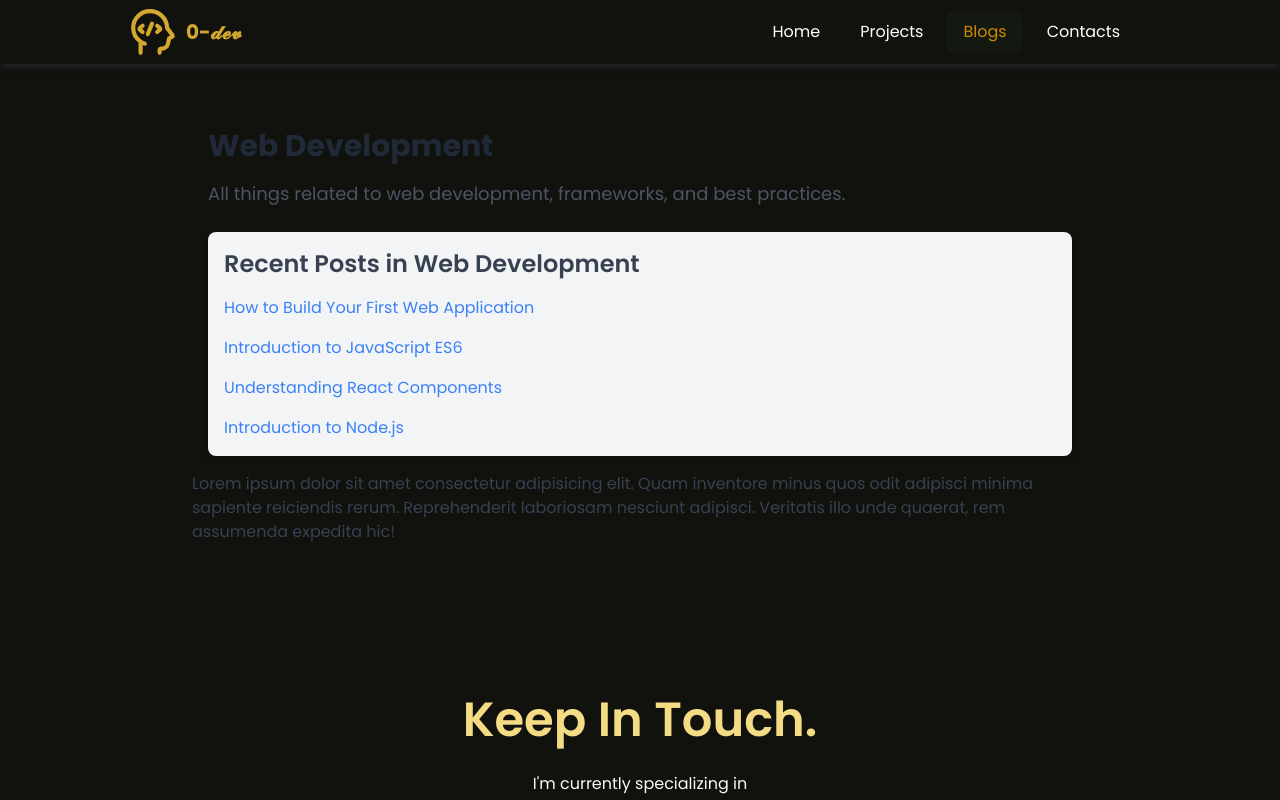
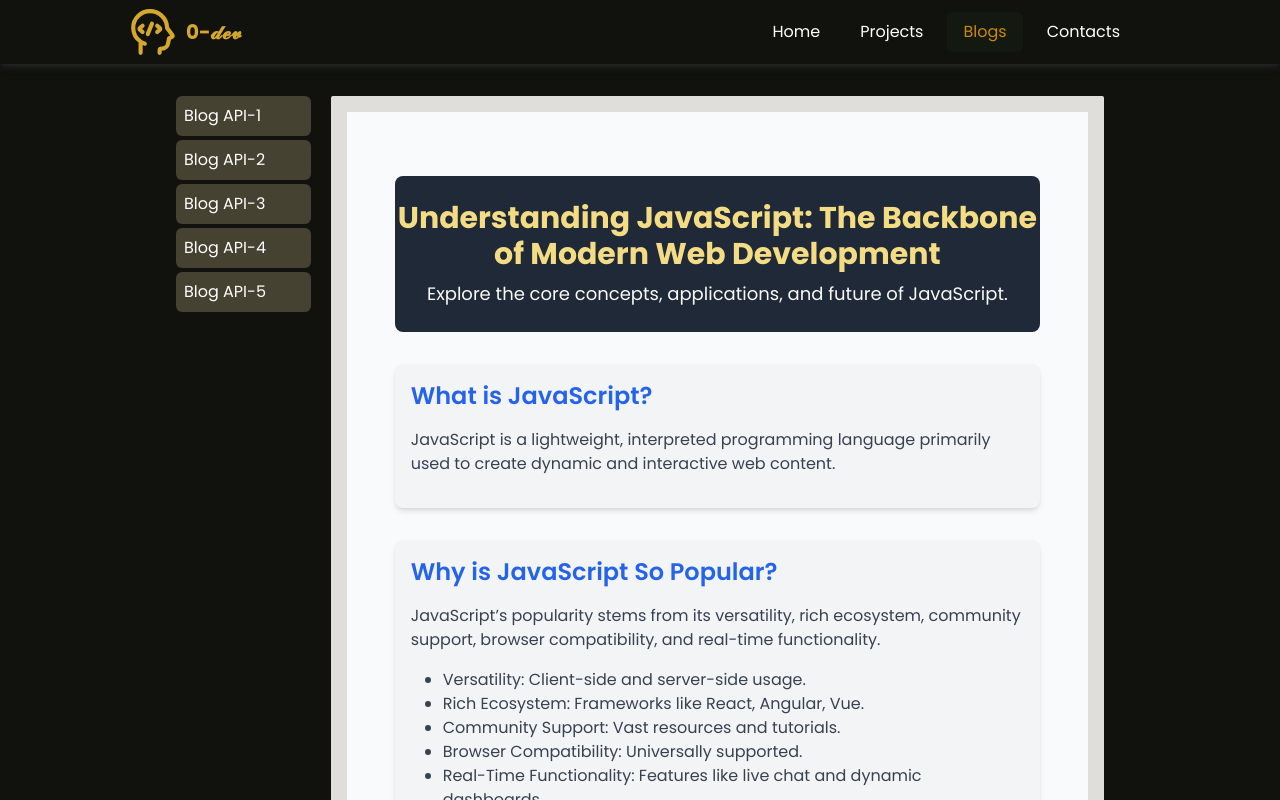
Before and after one commit to jahid-111/Portfolio-r, a React (Vite) app: page /blogs/1 in a window 1280 px wide. Shown: the top 800 px of the page. Built offline with nearby package versions, Linux system fonts and the light colour scheme; a web font is replaced by a local one.

Commit message:
BlogUI : structureContent

```diff
--- a/src/BlogLayout.jsx
+++ b/src/BlogLayout.jsx
@@ -1,65 +1,17 @@
-import { useState } from "react";
-import { IoMdArrowDropdown } from "react-icons/io";
-import { MdArrowDropUp } from "react-icons/md";
-import { Link, Outlet } from "react-router-dom";
+import { Outlet } from "react-router-dom";
+import BlogNavigation from "./components/blogComponents/BlogNavigation";
 
 const BlogLayout = () => {
-  const [open, setOpen] = useState(false);
-
   return (
-    <div className="w-full mx-auto my-24">
+    <div className="w-full md:flex justify-center gap-5 mx-auto my-24">
       {/* Navbar and Dropdown Mobile */}
-      <div className="relative">
-        {/* Menu Button */}
-        <div className="md:hidden mx-2 flex justify-start items-center border-b border-[#464232]">
-          <button
-            onClick={() => setOpen((prev) => !prev)}
-            className="px-2 focus:outline-none w-full"
-            aria-label="Toggle menu"
-          >
-            {!open ? (
-              <div className=" flex justify-center items-center">
-                <IoMdArrowDropdown className="h-10 w-10" />
-                <p>More Blogs</p>
-              </div>
-            ) : (
-              <div className=" flex justify-center items-center">
-                <MdArrowDropUp className="h-10 w-10" />
-
-                <p>Collapse</p>
-              </div>
-            )}
-          </button>
-        </div>
-
-        {/* Dropdown Menu with Transition */}
-        <div
-          className={`absolute top-10 left-2 right-2 px-2 flex flex-col bg-[#464232] z-10 rounded-b-lg shadow-lg transition-all duration-300 ease-in-out transform ${
-            open ? "opacity-100 translate-y-0" : "opacity-0 -translate-y-4"
-          }`}
-        >
-          {[...Array(5)].map((_, i) => (
-            <Link
-              onClick={() => setOpen(false)} // Close dropdown on link click
-              key={i}
-              to={`/blogs/${i}`}
-              className="text-white border-b border-gray-500 p-3 hover:bg-[#39372d] rounded-md"
-            >
-              Blog API-{i}
-            </Link>
-          ))}
-        </div>
+      <div className="relative  md:w-2/12">
+        <BlogNavigation />
       </div>
 
       {/* Main Content */}
-      <div className="w-full p-4">
+      <div className="w-full md:w-10/12 p-4 bg-[#dfdeda] rounded-sm">
         <Outlet />
-        <p className="text-gray-700">
-          Lorem ipsum dolor sit amet consectetur adipisicing elit. Quam
-          inventore minus quos odit adipisci minima sapiente reiciendis rerum.
-          Reprehenderit laboriosam nesciunt adipisci. Veritatis illo unde
-          quaerat, rem assumenda expedita hic!
-        </p>
       </div>
     </div>
   );
--- a/src/components/blogComponents/BlogNavigation.jsx
+++ b/src/components/blogComponents/BlogNavigation.jsx
@@ -1,118 +1,66 @@
-// import { useState } from "react";
-// import { FaChevronCircleLeft, FaChevronCircleRight } from "react-icons/fa";
-// import { Link } from "react-router-dom";
-
-// export default function BlogNavigation() {
-//   const [blogCategory, setBlogCategory] = useState(false);
-//   console.log(blogCategory);
-//   return (
-//     <div className=" w-full flex">
-//       {blogCategory && (
-//         <div className=" w-full flex flex-col">
-//           {[...Array(5)].map((_, i) => (
-//             <Link
-//               key={i}
-//               to={`/blogs/${i}`} // Dynamic link to the blog category page
-//               className="hover:underline text-white border py-2"
-//             >
-//               <span> Blog API- {i}</span>
-//             </Link>
-//           ))}
-//         </div>
-//       )}
-//       <div className=" absolute  right-0 top-16">
-//         <button onClick={() => setBlogCategory((prev) => !prev)}>
-//           {!blogCategory ? (
-//             <FaChevronCircleRight className=" h-8 w-8" />
-//           ) : (
-//             <FaChevronCircleLeft className=" h-8 w-8" />
-//           )}
-//         </button>
-//       </div>
-//     </div>
-//   );
-// }
-import React, { useState } from "react";
-import { FaChevronCircleRight, FaChevronCircleLeft } from "react-icons/fa";
+import { useState } from "react";
+import { IoMdArrowDropdown } from "react-icons/io";
+import { MdArrowDropUp } from "react-icons/md";
 import { Link } from "react-router-dom";
 
-const SwipeNav = () => {
-  const [isOpen, setIsOpen] = useState(false);
-  const [startX, setStartX] = useState(null);
-
-  const handleTouchStart = (e) => {
-    setStartX(e.touches[0].clientX);
-  };
-
-  const handleTouchEnd = (e) => {
-    const endX = e.changedTouches[0].clientX;
-
-    if (startX !== null) {
-      const deltaX = endX - startX;
-
-      // Swipe left to right to open
-      if (deltaX > 50) {
-        setIsOpen(true);
-      }
-
-      // Swipe right to left to close
-      if (deltaX < -50) {
-        setIsOpen(false);
-      }
-    }
-
-    setStartX(null);
-  };
-
-  const toggleNav = () => {
-    setIsOpen((prev) => !prev);
-  };
+export default function BlogNavigation() {
+  const [open, setOpen] = useState(false);
 
   return (
-    <div
-      className="relative bg-gray-100 h-full"
-      onTouchStart={handleTouchStart}
-      onTouchEnd={handleTouchEnd}
-      style={{ touchAction: "pan-y" }} // Prevent conflicts with vertical scrolling
-    >
-      <div
-        className={`fixed top-0 left-0 h-full bg-blue-600 text-white shadow-md transition-transform duration-300 ${
-          isOpen ? "translate-x-0" : "-translate-x-full"
-        }`}
-        style={{ width: "250px" }}
-      >
-        <div className="p-4">
-          <button onClick={toggleNav} className="text-xl mb-4">
-            <FaChevronCircleLeft />
-          </button>
+    <div>
+      {/* Menu Button */}
+      <div className="md:hidden mx-2 flex justify-start items-center border-b border-[#464232]">
+        <button
+          onClick={() => setOpen((prev) => !prev)}
+          className="px-2 focus:outline-none w-full"
+          aria-label="Toggle menu"
+        >
+          {!open ? (
+            <div className="flex justify-center items-center">
+              <IoMdArrowDropdown className="h-10 w-10" />
+              <p>More Blogs</p>
+            </div>
+          ) : (
+            <div className="flex justify-center items-center">
+              <MdArrowDropUp className="h-10 w-10" />
+              <p>Collapse</p>
+            </div>
+          )}
+        </button>
+      </div>
+
+      {/* Dropdown Menu with Transition */}
+      {open && (
+        <div
+          className={`absolute top-10 left-2 right-2 px-2 flex flex-col bg-[#464232] z-10 rounded-b-lg shadow-lg transition-all duration-300 ease-in-out`}
+        >
+          {[...Array(5)].map((_, i) => (
+            <Link
+              onClick={() => setOpen(false)} // Close dropdown on link click
+              key={i}
+              to={`/blogs/${i}`}
+              className="text-white border-b border-gray-500 p-3 hover:bg-[#39372d] rounded-md"
+            >
+              Blog API-{i + 1}
+            </Link>
+          ))}
+        </div>
+      )}
+
+      {/* Static Blog Links */}
+      <div className=" hidden md:block">
+        <div className="flex flex-col gap-1">
           {[...Array(5)].map((_, i) => (
             <Link
               key={i}
               to={`/blogs/${i}`}
-              className="block hover:underline py-2"
+              className="text-white border-gray-500 p-2 bg-[#464232] hover:bg-[#39372d] rounded-md"
             >
-              Blog API-{i}
+              Blog API-{i + 1}
             </Link>
           ))}
         </div>
       </div>
-
-      {/* Main content */}
-      <div className="h-full flex items-center justify-center">
-        {!isOpen && (
-          <button
-            onClick={toggleNav}
-            className="fixed left-4 top-1/2 transform -translate-y-1/2 text-blue-600 text-2xl"
-          >
-            <FaChevronCircleRight />
-          </button>
-        )}
-        <h1 className="text-center text-gray-700 text-xl">
-          Swipe or Click to Open the Navigation Menu
-        </h1>
-      </div>
     </div>
   );
-};
-
-export default SwipeNav;
+}
--- a/src/routes/BlogCategory.jsx
+++ b/src/routes/BlogCategory.jsx
@@ -1,89 +1,153 @@
-import { useParams } from "react-router-dom";
+import { useState } from "react";
 
-// Dummy blog data
-const blogData = [
-  {
-    id: "1",
-    title: "Web Development",
-    description:
-      "All things related to web development, frameworks, and best practices.",
-  },
-  {
-    id: "2",
-    title: "JavaScript",
-    description:
-      "Everything about JavaScript - from ES6 features to frameworks.",
-  },
-  {
-    id: "3",
-    title: "React.js",
-    description:
-      "Learn React.js through tutorials, tips, and real-world examples.",
-  },
-  {
-    id: "4",
-    title: "Node.js",
-    description:
-      "Node.js backend development - from setting up servers to building APIs.",
-  },
-  {
-    id: "5",
-    title: "CSS & Design",
-    description:
-      "Master CSS and design concepts for building beautiful websites.",
-  },
-];
+// Header Component
+const Header = ({ title, subtitle }) => (
+  <header className="text-center py-6 bg-gray-800 rounded-lg">
+    <h1 className="text-3xl font-bold">{title}</h1>
+    <p className="mt-2 text-lg">{subtitle}</p>
+  </header>
+);
 
-const BlogCategory = () => {
-  const { id } = useParams();
-  const blog = blogData.find((category) => category.id === id);
+// Section Component
+const Section = ({ heading, content, children }) => (
+  <section className="my-8 p-4 bg-gray-100 rounded-lg shadow-md">
+    <h2 className="text-2xl font-semibold mb-4 text-blue-600">{heading}</h2>
+    {content && <p className="text-gray-700 mb-4">{content}</p>}
+    {children}
+  </section>
+);
 
-  if (!blog) {
-    return (
-      <div className="text-center py-10">
-        <h1 className="text-3xl font-bold text-red-500">Category not found!</h1>
-        <p className="text-lg">
-          Sorry, we couldn't find the blog category you're looking for.
-        </p>
-      </div>
-    );
-  }
+// Code Example Component
+const CodeExample = ({ code }) => {
+  console.log("Rendering CodeExample component with the following code:");
+  console.log(code);
 
   return (
-    <div className="blog-category max-w-4xl mx-auto p-4">
-      <h1 className="text-3xl font-bold text-gray-800 mb-4">{blog.title}</h1>
-      <p className="text-lg text-gray-600 mb-6">{blog.description}</p>
-
-      {/* Example Blog Posts */}
-      <div className="bg-gray-100 p-4 rounded-lg shadow-md">
-        <h2 className="text-2xl font-semibold text-gray-700">
-          Recent Posts in {blog.title}
-        </h2>
-        <ul className="mt-4 space-y-4">
-          <li>
-            <a href="/" className="text-blue-500 hover:underline">
-              How to Build Your First Web Application
-            </a>
-          </li>
-          <li>
-            <a href="/" className="text-blue-500 hover:underline">
-              Introduction to JavaScript ES6
-            </a>
-          </li>
-          <li>
-            <a href="/" className="text-blue-500 hover:underline">
-              Understanding React Components
-            </a>
-          </li>
-          <li>
-            <a href="/" className="text-blue-500 hover:underline">
-              Introduction to Node.js
-            </a>
-          </li>
-        </ul>
-      </div>
+    <div className="relative my-3 pt-5 px-3 border-[1px] ">
+      <pre className="bg-gray-900 my-2 text-white p-4 rounded-md overflow-auto">
+        <code>{code}</code>
+        <div className="absolute right-2 top-0 border text-gray-700">
+          <button
+            className="mx-auto px-2"
+            onClick={() => {
+              console.log("Copy button clicked for the following code:");
+              console.log(code);
+            }}
+          >
+            copy
+          </button>
+        </div>
+      </pre>
     </div>
   );
 };
 
-export default BlogCategory;
+// Blog Component
+const Blog = ({ blogData }) => {
+  const { title, subtitle, sections } = blogData;
+  console.log(blogData);
+  return (
+    <div className="container mx-auto px-4 py-8">
+      {/* Blog Header */}
+      <Header title={title} subtitle={subtitle} />
+
+      {/* Blog Sections */}
+      {sections?.map((section, index) => (
+        <Section
+          key={index}
+          heading={section.heading}
+          content={section.content}
+        >
+          {section?.codeExamples &&
+            section?.codeExamples.map((code, codeIndex) => (
+              <CodeExample key={codeIndex} code={code} />
+            ))}
+          {section.listItems && (
+            <ul className="list-disc ml-8 text-gray-700">
+              {section.listItems.map((item, itemIndex) => (
+                <li key={itemIndex}>{item}</li>
+              ))}
+            </ul>
+          )}
+        </Section>
+      ))}
+    </div>
+  );
+};
+
+const App = () => {
+  const [currentBlog, setCurrentBlog] = useState(0);
+
+  const blogDataList = [
+    {
+      title: "Understanding JavaScript: The Backbone of Modern Web Development",
+      subtitle:
+        "Explore the core concepts, applications, and future of JavaScript.",
+      sections: [
+        {
+          heading: "What is JavaScript?",
+          content:
+            "JavaScript is a lightweight, interpreted programming language primarily used to create dynamic and interactive web content.",
+        },
+        {
+          heading: "Why is JavaScript So Popular?",
+          content:
+            "JavaScript’s popularity stems from its versatility, rich ecosystem, community support, browser compatibility, and real-time functionality.",
+          listItems: [
+            "Versatility: Client-side and server-side usage.",
+            "Rich Ecosystem: Frameworks like React, Angular, Vue.",
+            "Community Support: Vast resources and tutorials.",
+            "Browser Compatibility: Universally supported.",
+            "Real-Time Functionality: Features like live chat and dynamic dashboards.",
+          ],
+        },
+        {
+          heading: "Core Concepts in JavaScript",
+          codeExamples: [
+            'let message = "Hello, World!";\nconsole.log(message);',
+            'function greet(name) {\n  return `Hello, ${name}!`;\n}\nconsole.log(greet("Alice"));',
+            'document.getElementById("btn").addEventListener("click", function() {\n  alert("Button clicked!");\n});',
+            'async function fetchData() {\n  const response = await fetch("https://api.example.com/data");\n  const data = await response.json();\n  console.log(data);\n}\nfetchData();',
+          ],
+        },
+      ],
+    },
+    {
+      title: "React: Building Modern User Interfaces",
+      subtitle:
+        "Dive into the world of React and learn how it simplifies web development.",
+      sections: [
+        {
+          heading: "What is React?",
+          content:
+            "React is a JavaScript library for building user interfaces, maintained by Facebook and a community of developers.",
+        },
+        {
+          heading: "Why Use React?",
+          listItems: [
+            "Component-Based Architecture",
+            "Reusable Components",
+            "Virtual DOM for Performance",
+            "Strong Community Support",
+            "Rich Ecosystem with Tools and Libraries",
+          ],
+        },
+        {
+          heading: "Sample React Code",
+          codeExamples: [
+            "import React from 'react';\nconst App = () => <h1>Hello, World!</h1>;\nexport default App;",
+            "import { useState } from 'react';\nfunction Counter() {\n  const [count, setCount] = useState(0);\n  return (\n    <button onClick={() => setCount(count + 1)}>Count: {count}</button>\n  );\n}",
+          ],
+        },
+      ],
+    },
+  ];
+
+  return (
+    <div className="min-h-screen bg-gray-50 p-8">
+      <Blog blogData={blogDataList[currentBlog]} />
+    </div>
+  );
+};
+
+export default App;
```
